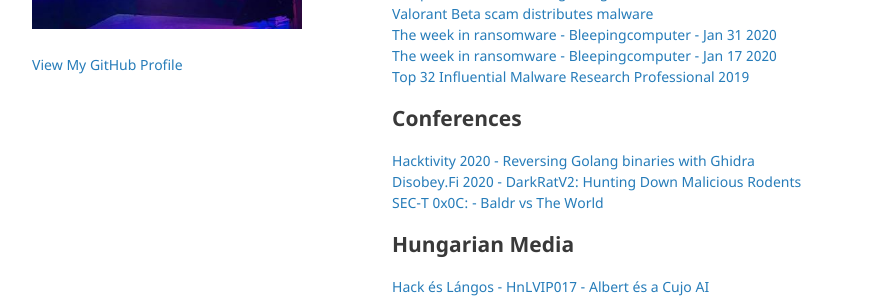
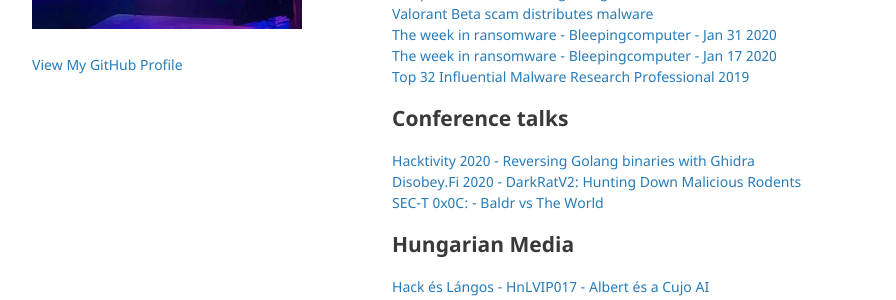
Before and after one commit to albertzsigovits/albertzsigovits.github.io, a Jekyll site: the page built from index.md, in a window 1280 px wide and 1120 px high. Shown: the part 350-650 px from the top of the window, without its empty margins (178-1074 px from the left). Built offline with Jekyll 4.4.1, drawn with Linux system fonts in a browser that asks for light colours; the repository's description, which GitHub fills in, is left out; our own code applies the rules of GitHub Pages for plain Markdown files.

Commit message:
Update index.md

```diff
--- a/index.md
+++ b/index.md
@@ -20,7 +20,7 @@
 [The week in ransomware - Bleepingcomputer - Jan 17 2020](https://www.bleepingcomputer.com/news/security/the-week-in-ransomware-january-17th-2020-never-ends/)
 [Top 32 Influential Malware Research Professional 2019](https://static.peerlyst.com/image/upload/v1576213159/post-attachments/32_Influential_Malware_Research_Professionals_pkrtnw)
 
-## Conferences
+## Conference talks
 
 [Hacktivity 2020 - Reversing Golang binaries with Ghidra](https://www.youtube.com/watch?v=_58WmVLALek)
 [Disobey.Fi 2020 - DarkRatV2: Hunting Down Malicious Rodents](https://www.youtube.com/watch?v=7QfHX8aytTM)
```
